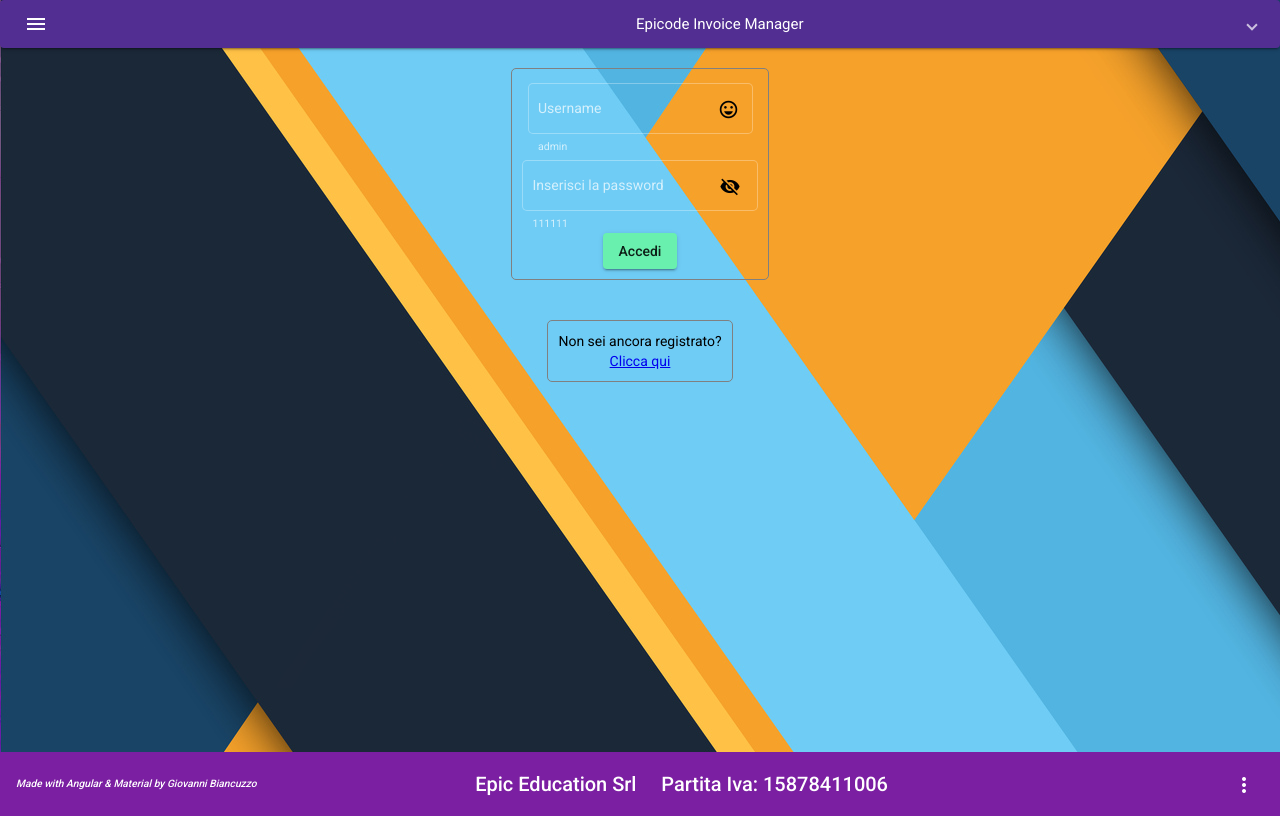
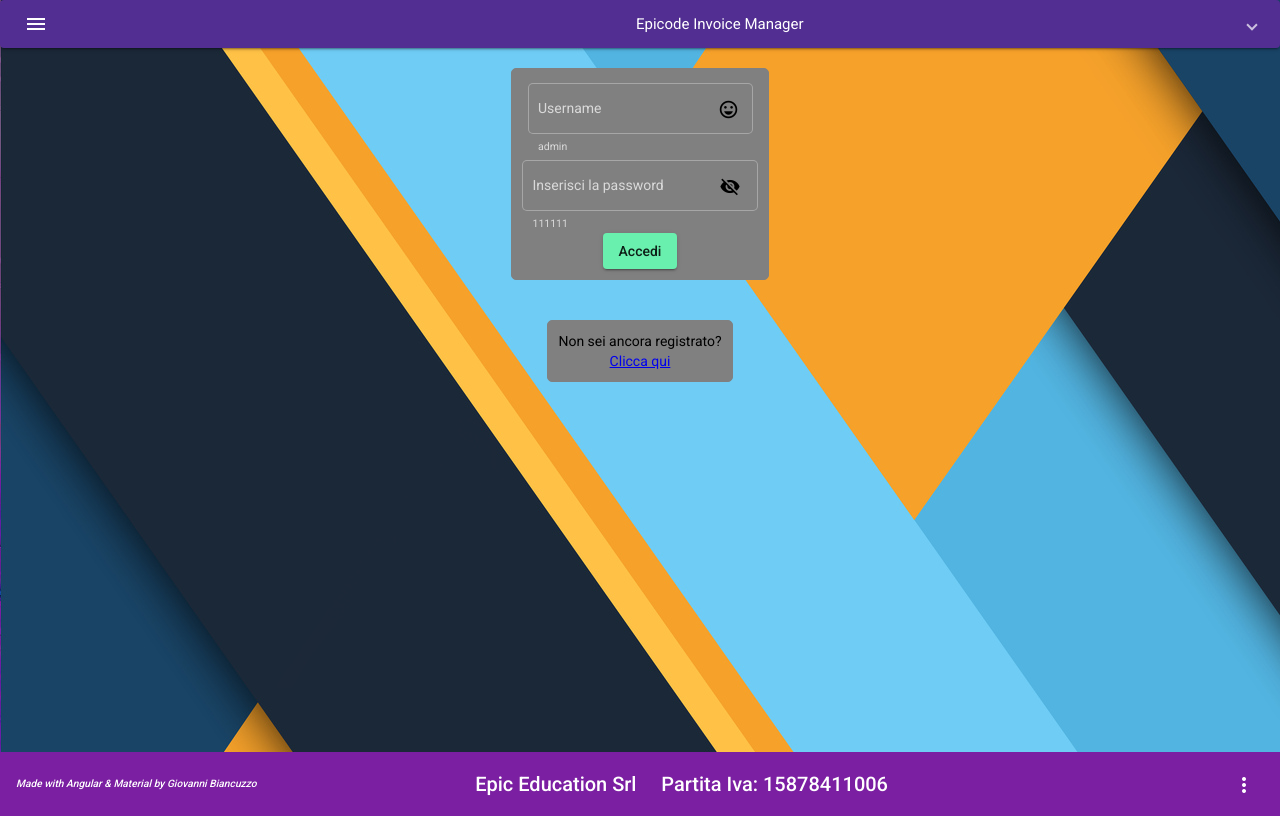
Before and after one commit to GiovanniBiancuzzo/FE07B_progetto_finale_prova1, an Angular app: page /login in a window 1280 px wide. Built offline with nearby package versions, Linux system fonts and the light colour scheme.

Commit message:
ritocchi finali

```diff
--- a/src/app/auth/login/login.page.scss
+++ b/src/app/auth/login/login.page.scss
@@ -14,4 +14,5 @@ form, p {
   max-width:fit-content;
   padding: 10px;
   margin: 20px;
+  background-color: grey;
 }
--- a/src/app/auth/signup/signup.page.scss
+++ b/src/app/auth/signup/signup.page.scss
@@ -16,6 +16,8 @@ p {
   max-width:fit-content;
   padding: 10px;
   margin: 20px;
+  background-color: grey;
+
 }
 
 form>div {
```
